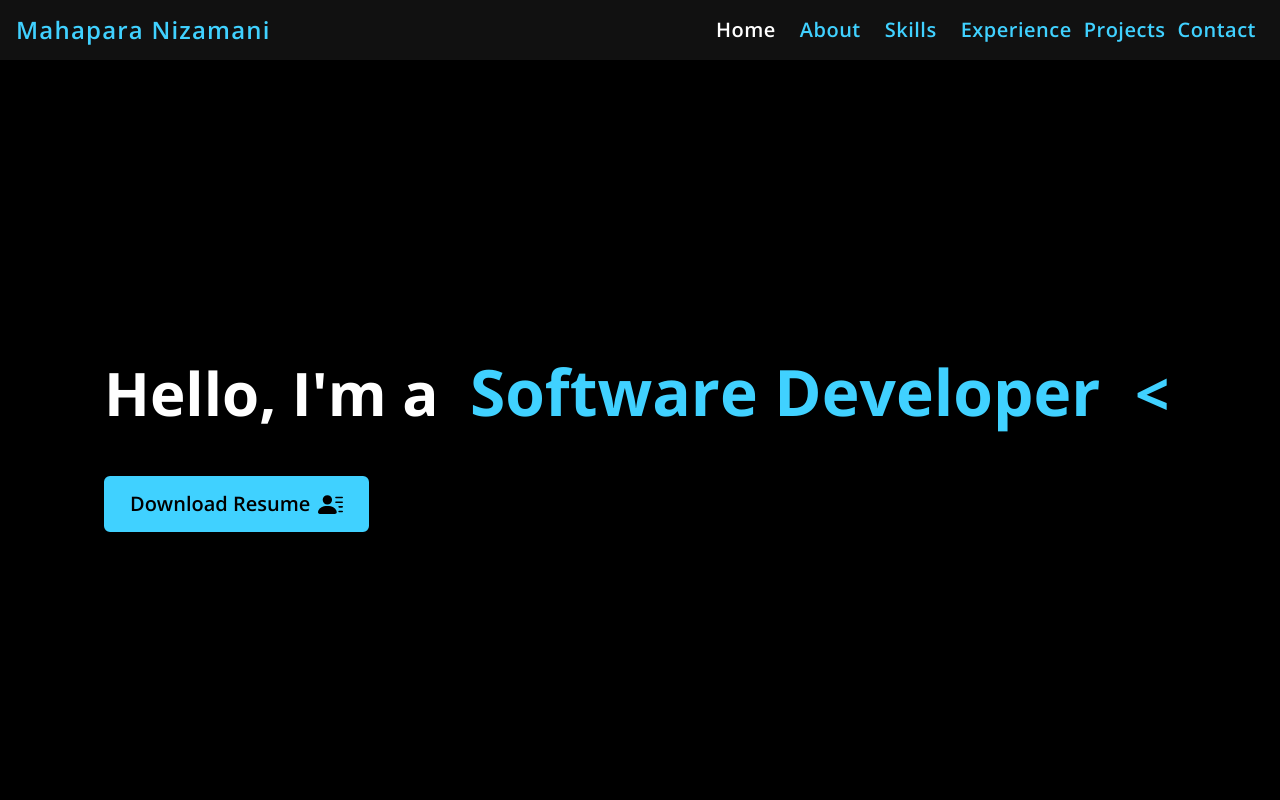
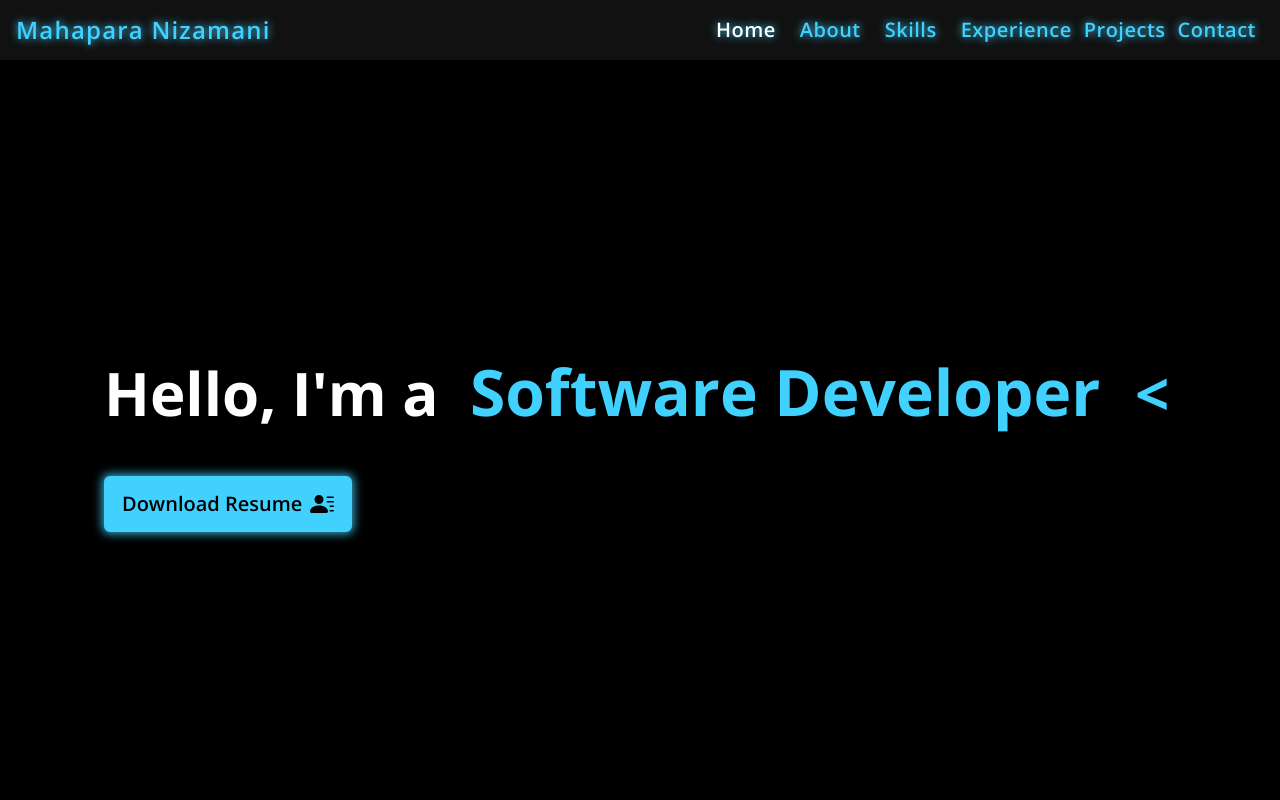
Before and after one commit to mahapara24/portfolio, a React (Vite) app: page /home in a window 1280 px wide. Shown: the top 800 px of the page. Built offline with nearby package versions, Linux system fonts and the light colour scheme.

Commit message:
text shadow added

```diff
--- a/src/components/Contact/Contact.jsx
+++ b/src/components/Contact/Contact.jsx
@@ -10,7 +10,7 @@ const Contact = () => {
     >
       <div className="flex flex-col justify-center max-w-screen-lg pt-10 mx-auto h-full">
         <div className="ml-2 p-4">
-          <h2 className="text-2xl font-bold text-center sm:text-4xl sm:font-bold text-custom-red transition-transform transform hover:scale-105">
+          <h2 className="text-2xl  font-bold text-center sm:text-4xl sm:font-bold text-custom-red transition-transform transform hover:scale-105">
             Contact
           </h2>
           <p className="text-[17px] pt-10 text-center font-normal sm:text-2xl text-white transition-opacity opacity-70 hover:opacity-100">
--- a/src/components/Header/Hearder.jsx
+++ b/src/components/Header/Hearder.jsx
@@ -10,12 +10,12 @@ const Header = () => {
     <header className="flex  flex-col z-50 fixed top-0 w-full bg-dark-gray/10">
       <div className="overflow-hidden flex justify-between items-center py-2 px-2 h-[60px] bg-dark-gray">
         <div>
-          <h1 className="tracking-wider ml-2 text-lg font-medium sm:text-2xl text-custom-red sm:font-semibold">
+          <h1 className="tracking-wider ml-2 text-shadow-glow-custom-red  text-lg font-medium sm:text-2xl text-custom-red sm:font-semibold">
             Mahapara Nizamani
           </h1>{" "}
         </div>
 
-        <ul className="hidden sm:font-semibold tracking-wide md:flex  justify-center text-xl mr-4">
+        <ul className="hidden sm:font-semibold tracking-wide md:flex  text-shadow-glow-custom-red justify-center text-xl mr-4">
           <li>
             <Scroll
               activeClass="active"
--- a/src/components/Home/Home.jsx
+++ b/src/components/Home/Home.jsx
@@ -62,18 +62,18 @@ function Home() {
           </div>
 
           <div className="flex justify-between gap-8">
-            <button className="px-2 py-2 text-base mt-3 flex items-start font-medium sm:mt-8 sm:text-xl sm:font-semibold text-black bg-custom-red sm:px-6 sm:py-3 sm:my-3 sm:flex sm:items-center rounded-md border-2 border-custom-red hover:bg-custom-red/90">
+            <button className="px-2 py-2 shadow-glow-custom-red text-base mt-3 flex items-center font-medium text-black bg-custom-red border-2 border-custom-red rounded-md hover:bg-custom-red/90 sm:px-4 sm:py-3 sm:text-xl sm:mt-8 sm:font-semibold">
               <a
                 href="MAHAPARA-SOFTWARE-DEVELOPER.pdf"
                 target="_blank"
-                alt="alt text"
                 rel="noopener noreferrer"
+                className="flex items-center"
               >
                 Download Resume
               </a>
 
               <span className="ml-2">
-                <BsFillPersonLinesFill size={25} />
+                <BsFillPersonLinesFill className="h-4 w-4 sm:h-6 sm:w-6" />
               </span>
             </button>
           </div>
--- a/src/components/Project/Projects.jsx
+++ b/src/components/Project/Projects.jsx
@@ -121,7 +121,7 @@ const Projects = () => {
     >
       <div className="max-w-screen-lg mx-auto flex flex-col justify-center w-full h-full px-4">
         <div className="pb-4 pt-12 sm:pt-6">
-          <h2 className="text-2xl font-bold text-center sm:text-left text-custom-red sm:text-3xl">
+          <h2 className="text-2xl font-bold text-center sm:text-left  text-custom-red sm:text-3xl">
             Projects
           </h2>
           <p className="py-2 pb-8 sm:pb-6 text-center sm:text-left text-base sm:text-lg font-normal text-white">
--- a/src/index.css
+++ b/src/index.css
@@ -29,3 +29,8 @@
 body {
   @apply bg-primary-gray;
 }
+@layer utilities {
+  .text-shadow-glow-custom-red {
+    text-shadow: 0 0 8px rgba(64, 209, 255, 1);
+  }
+}
--- a/tailwind.config.js
+++ b/tailwind.config.js
@@ -5,19 +5,20 @@ export default {
     extend: {
       fontFamily: {
         custom: ["Open Sans", "sans-serif"],
-        plugins: [
-          require("tailwind-scrollbar-hide"),
-          // ...
-        ],
       },
-
       colors: {
         "primary-gray": "#000000",
         "dark-gray": "#111111",
         "secondary-gray": "#3E3E4B",
         "custom-red": "#40D1FF",
       },
+      boxShadow: {
+        "glow-custom-red": "0 0 10px 2px rgba(64, 209, 255, 0.8)",
+      },
+      textShadow: {
+        "glow-custom-red": "0 0 10px 2px rgba(64, 209, 255, 0.8)", // Define the text shadow
+      },
     },
   },
-  plugins: [],
+  plugins: [require("tailwind-scrollbar-hide")],
 };
```
